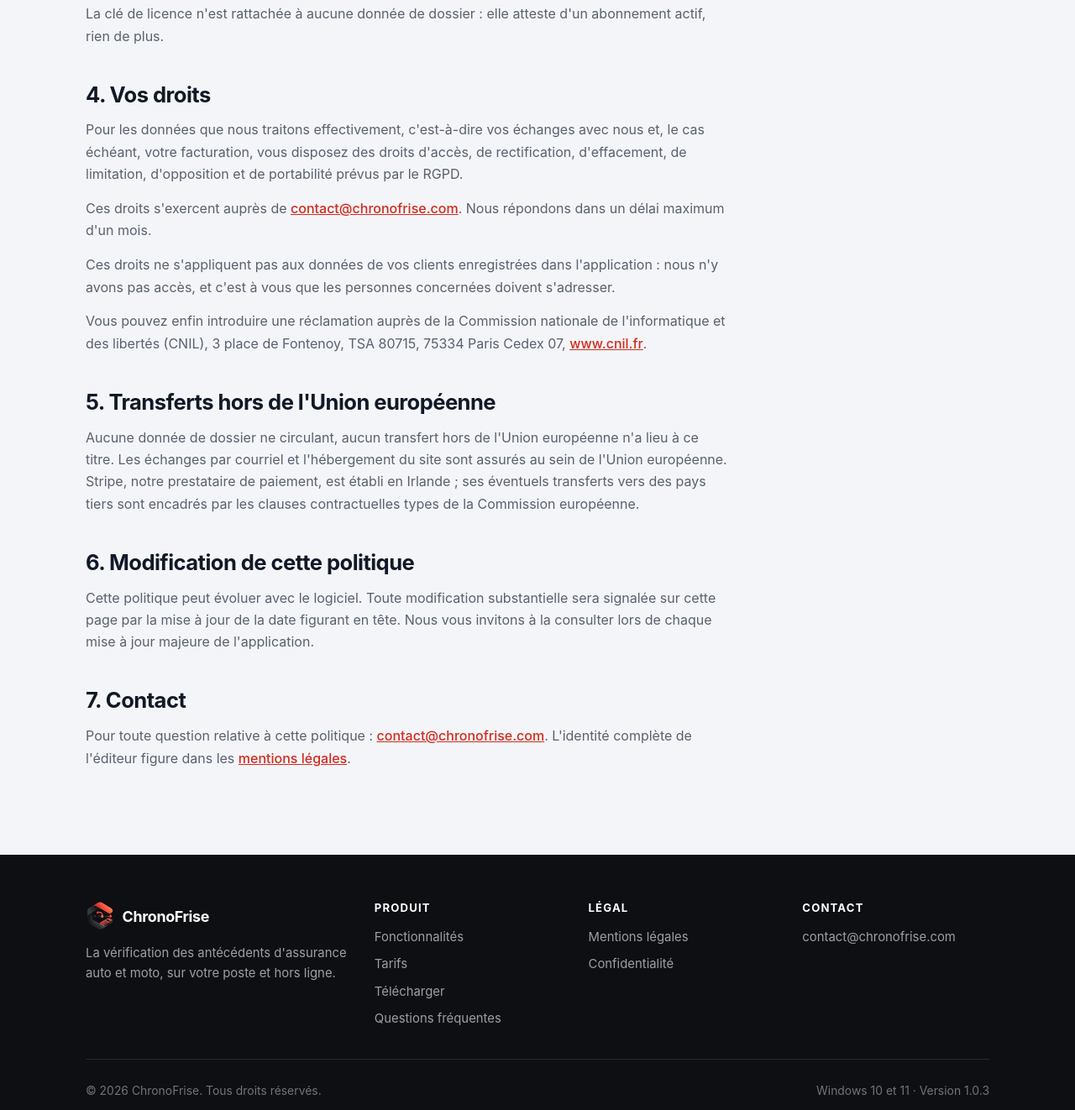
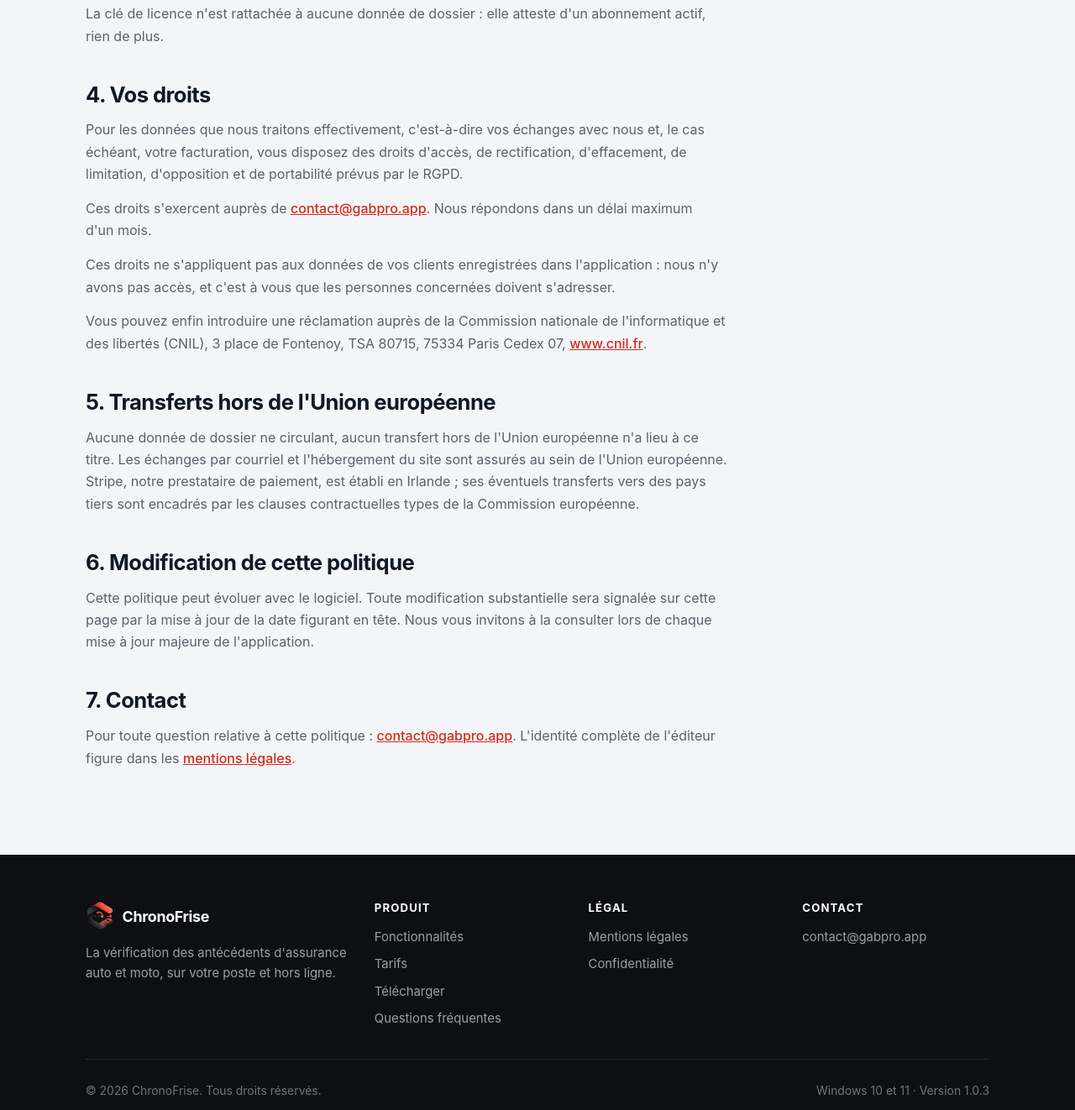
Before and after one commit to Lemtosh/khronos-app.com, a plain HTML site: page confidentialite.html in a window 1280 px wide. Shown: the part 3034-4356 px from the top of the page at 84% size. Drawn offline with Linux system fonts and the light colour scheme; no server answers.

Commit message:
Update contact email references from chronofrise.com to gabpro.app across multiple HTML files

```diff
--- a/confidentialite.html
+++ b/confidentialite.html
@@ -223,7 +223,7 @@
         </p>
         <p>
           Ces droits s'exercent auprès de
-          <a href="mailto:contact@chronofrise.com">contact@chronofrise.com</a>. Nous répondons
+          <a href="mailto:contact@gabpro.app">contact@gabpro.app</a>. Nous répondons
           dans un délai maximum d'un mois.
         </p>
         <p>
@@ -256,7 +256,7 @@
         <h2>7. Contact</h2>
         <p>
           Pour toute question relative à cette politique :
-          <a href="mailto:contact@chronofrise.com">contact@chronofrise.com</a>.
+          <a href="mailto:contact@gabpro.app">contact@gabpro.app</a>.
           L'identité complète de l'éditeur figure dans les
           <a href="mentions-legales.html">mentions légales</a>.
         </p>
@@ -299,7 +299,7 @@
       <div>
         <h4>Contact</h4>
         <ul>
-          <li><a href="mailto:contact@chronofrise.com">contact@chronofrise.com</a></li>
+          <li><a href="mailto:contact@gabpro.app">contact@gabpro.app</a></li>
         </ul>
       </div>
     </div>
```
Also changed, not shown: fonctionnalites.html (+1 -1 lines), index.html (+1 -1 lines), mentions-legales.html (+3 -3 lines), tarifs.html (+2 -2 lines), telechargement/index.html (+2 -2 lines), 1 other file.
